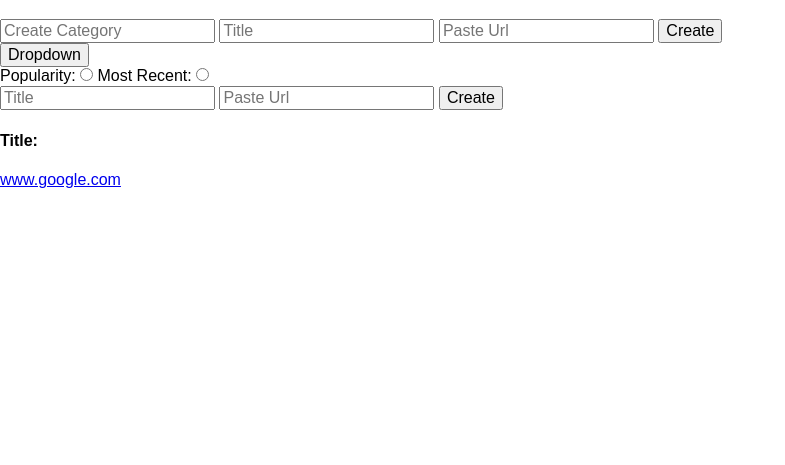
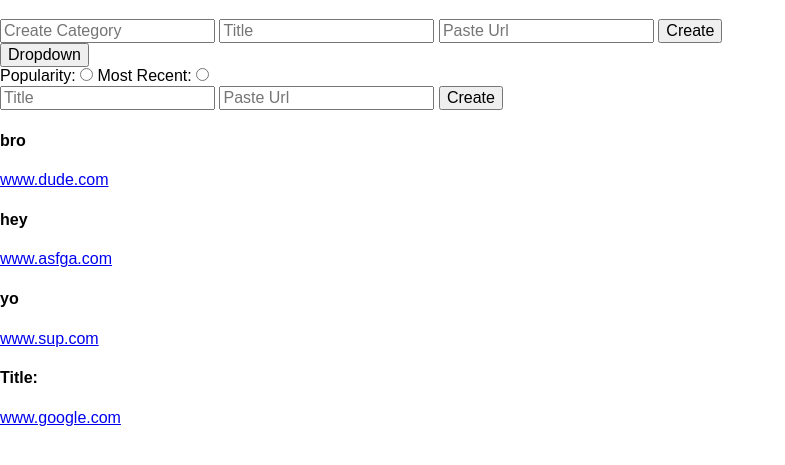
Before and after one commit to dhubertus/jet-fuel, a website: page index.html in a window 1280 px wide. Shown: the part 61-526 px from the top of the page, without its empty margins (0-785 px from the left). Drawn offline with nearby package versions, Linux system fonts and the light colour scheme.

Commit message:
cards prepending on page load

```diff
--- a/index.html
+++ b/index.html
@@ -51,5 +51,6 @@
     <script src="https://ajax.googleapis.com/ajax/libs/jquery/3.2.1/jquery.min.js"></script>
     <script src='./src/index.js' ></script>
     <script src='./src/dropdown.js' ></script>
+    <script src='./src/card-holder.js' ></script>
   </body>
 </html>
--- a/src/card-holder.js
+++ b/src/card-holder.js
@@ -1,7 +1,19 @@
-const cardHolder = $('#card-holder')
 
-let fakeObj = [
+let fakeArray = [
   {title: 'yo', url: 'www.sup.com'},
   {title: 'hey', url: 'www.asfga.com'},
   {title: 'bro', url: 'www.dude.com'}
 ]
+
+$('document').ready(() => {
+  const cardHolder = $('#card-holder')
+
+  fakeArray.forEach((obj, i) => {
+    cardHolder.prepend(
+      `<article class='single-card'>
+        <h4>${obj.title}</h4>
+        <a href='http://www.google.com' target='_blank'>${obj.url}</a>
+      </article>`
+    )
+  })
+})
```
